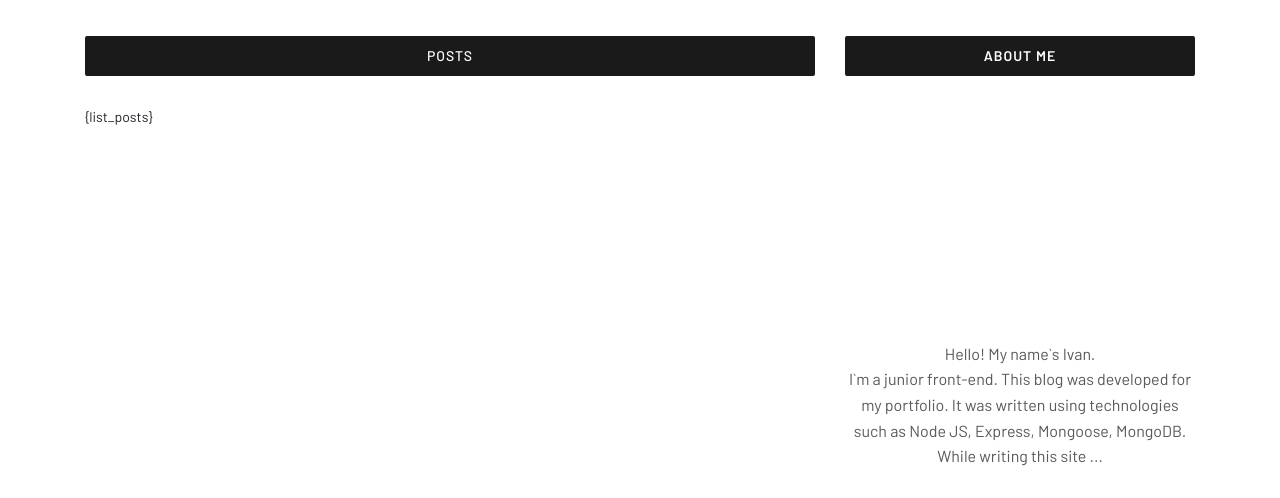
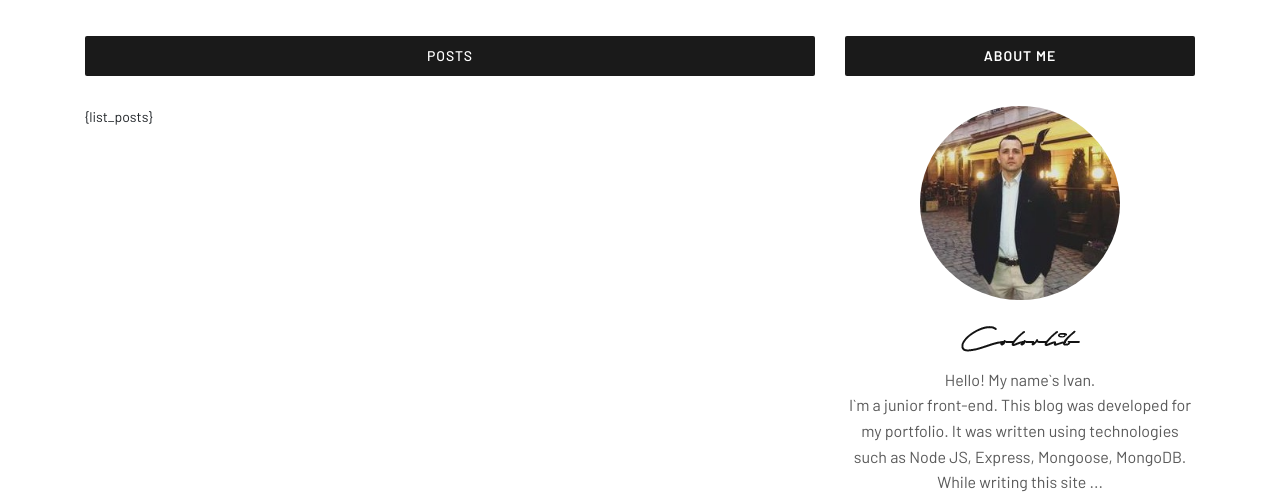
Before and after one commit to Raz-Dva/Blog, a website: page templates/categories/categories.html in a window 1280 px wide. Shown: the part 240-738 px from the top of the page. Drawn offline with Linux system fonts and the light colour scheme; no server answers; files whose address does not match are found by name.

Commit message:
changed paths

```diff
--- a/index.js
+++ b/index.js
@@ -10,7 +10,7 @@ require('dotenv').config();
 app.use(express.static(__dirname + "/templates"));
 app.use('/public', express.static('public'));
 app.use('/templates', express.static('templates'));
-
+app.use(express.json());
 // ------------  routes --------
 app.get('/articles', controller.articles);
 app.get('/categories/:id', controller.categoriesId);
@@ -39,6 +39,7 @@ app.get('*', function (req, res) {
     res.send("<h1> Not found 404</h1>");
 });
 // ------------  mongoose --------
+console.log(process.env.DB_USER)
 mongoose.connect('mongodb+srv://' + process.env.DB_USER + ':' + process.env.DB_PASS + '@cluster0.qy6hg4h.mongodb.net/' + process.env.DB_NAME + '?retryWrites=true&w=majority', { useNewUrlParser: true, useUnifiedTopology: true }, (err) => {
     if (err) return console.log('error connect mongoose DB' + err);
 
--- a/package.json
+++ b/package.json
@@ -4,7 +4,7 @@
   "description": "",
   "main": "app.js",
   "engines": {
-    "node": "14.x"
+    "node": "18.x"
   },
   "scripts": {
     "test": "echo \"Error: no test specified\" && exit 1",
--- a/templates/categories/categories.html
+++ b/templates/categories/categories.html
@@ -68,11 +68,11 @@
               </div>
               <div class="about-thumbnail">
                 <a href="/about.html"
-                  ><img src="../public/img/blog-img/about-me.jpg" alt=""
+                  ><img src="/public/img/blog-img/about-me.jpg" alt=""
                 /></a>
               </div>
               <div class="widget-content text-center">
-                <img src="../public/img/core-img/signature.png" alt="" />
+                <img src="/public/img/core-img/signature.png" alt="" />
                 <p>Hello! My name`s Ivan.</p>
                 <p>
                   I`m a junior front-end. This blog was developed for my
```
Also changed, not shown: 1 other file.
